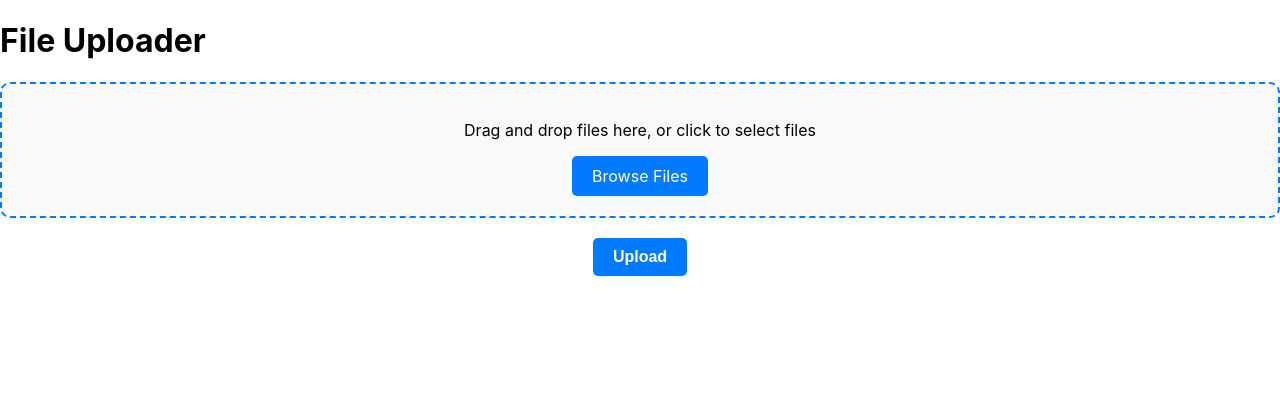
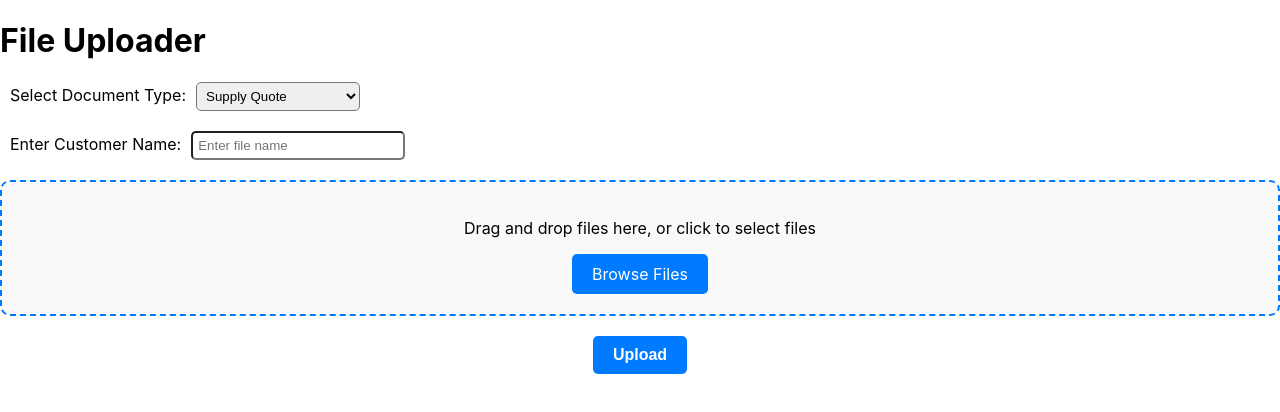
Before and after one commit to Chance343/COSC4360, a React (Create React App) app in the folder frontend/drag-and-drop-test/: page / in a window 1280 px wide. Shown: the top 412 px of the page. Built offline with nearby package versions, Linux system fonts and the light colour scheme; the HTML template or start-up script is replaced by a standard one.

Commit message:
Update App.js
Updated the front end to include a drop down selection for document types.
add a preview for the json file.
changed the json file name to UserName_DocumentType.

```diff
--- a/frontend/drag-and-drop-test/src/App.js
+++ b/frontend/drag-and-drop-test/src/App.js
@@ -7,6 +7,9 @@ function App() {
   const [msg, setMsg] = useState(null);
   const [isDragging, setIsDragging] = useState(false);
   const [downloadLink, setDownloadLink] = useState(null);
+  const [jsonPreview, setJsonPreview] = useState(null);
+  const [fileType, setFileType] = useState("supply_quote"); // Default file type
+  const [customName, setCustomName] = useState(""); // Text box for custom name
 
   const handleUpload = () => {
     if (!files) {
@@ -19,8 +22,7 @@ function App() {
 
     setMsg("Uploading...");
     setProgress((prevState) => ({ ...prevState, started: true }));
-    axios
-      .post("http://localhost:8000/upload", fd, {
+    axios.post("http://localhost:8000/upload", fd, {
         onUploadProgress: (progressEvent) => {
           setProgress((prevState) => ({
             ...prevState,
@@ -35,16 +37,27 @@ function App() {
         setMsg("Upload successful");
         console.log(res.data);
 
-        // Extract the OCR result from the response
-      const { ocr_result } = res.data;
+        // Extract the structured data from the response
+        const { structured_data } = res.data;
 
-      // Create a downloadable JSON file
-      const jsonBlob = new Blob([ocr_result], { type: "application/json" });
-      const downloadUrl = URL.createObjectURL(jsonBlob);
-      setDownloadLink(downloadUrl);
+        // Update the JSON preview state
+        setJsonPreview(structured_data);
+
+        // Create a downloadable JSON file
+        const jsonBlob = new Blob([JSON.stringify(structured_data, null, 2)], { type: "application/json" });
+        const downloadUrl = URL.createObjectURL(jsonBlob);
+
+        // Set the download link with the custom name and file type
+        const fileName = `${customName || "document"}_${fileType}.json`;
+        const link = document.createElement("a");
+        link.href = downloadUrl;
+        link.download = fileName;
+        link.click();
+
+        setDownloadLink(downloadUrl);
       })
       .catch((err) => {
-        setMsg("Upload failed");
+        setMsg(err.response?.data?.error || "Upload failed");
         console.log(err);
       });
   };
@@ -98,6 +111,39 @@ function App() {
   return (
     <div className="App">
       <h1>File Uploader</h1>
+
+      {/* Dropdown for File Type */}
+      <div style={{ marginBottom: "20px" }}>
+        <label htmlFor="fileType" style={{ marginRight: "10px", marginLeft: "10px" }}>
+          Select Document Type:
+        </label>
+        <select
+          id="fileType"
+          value={fileType}
+          onChange={(e) => setFileType(e.target.value)}
+          style={{ padding: "5px", borderRadius: "5px" }}
+        >
+          <option value="supply_quote">Supply Quote</option>
+          <option value="supply_pricing_update">Supply Pricing Update</option>
+          <option value="shipping_update">Shipping Update</option>
+          <option value="vendor_invoice">Vendor Invoice</option>
+        </select>
+      </div>
+
+      {/* Text Box for Custom Name */}
+      <div style={{ marginBottom: "20px" }}>
+        <label htmlFor="customName" style={{ marginRight: "10px",marginLeft: "10px" }}>
+          Enter Customer Name:
+        </label>
+        <input
+          id="customName"
+          type="text"
+          value={customName}
+          onChange={(e) => setCustomName(e.target.value)}
+          placeholder="Enter file name"
+          style={{ padding: "5px", borderRadius: "5px", width: "200px" }}
+        />
+      </div>
 
       {/* Dropzone Area */}
       <div
@@ -174,10 +220,17 @@ function App() {
 
         {msg && <span style={{ marginTop: "10px", fontSize: "16px" }}>{msg}</span>}
 
+        {jsonPreview && (
+          <div style={{ marginTop: "20px", padding: "10px", border: "1px solid #ddd", borderRadius: "5px" }}>
+            <h3>JSON Preview:</h3>
+            <pre>{JSON.stringify(jsonPreview, null, 2)}</pre>
+          </div>
+        )}
+
         {downloadLink && (
           <a
             href={downloadLink}
-            download="test.json"
+            download={`${customName || "document"}_${fileType}.json`}
             style={{
               marginTop: "20px",
               display: "inline-block",
```
